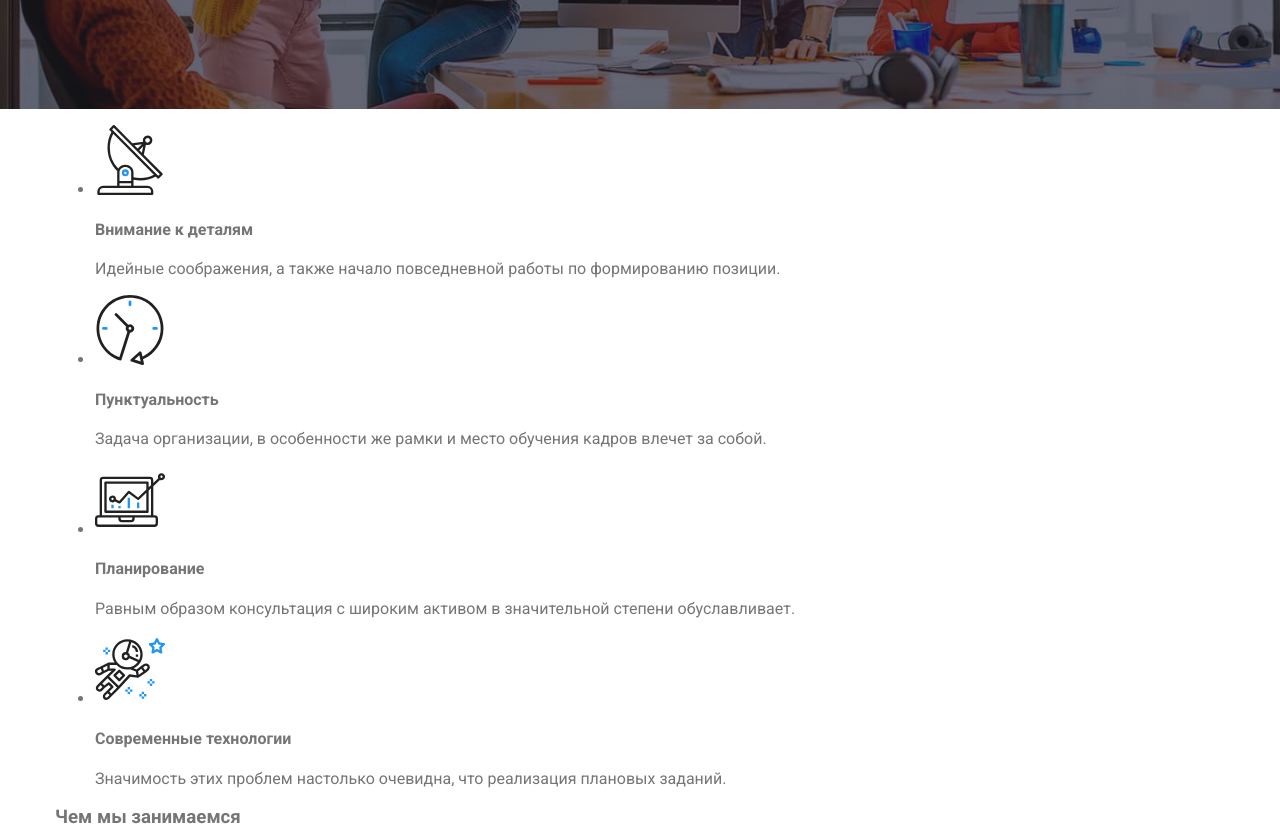
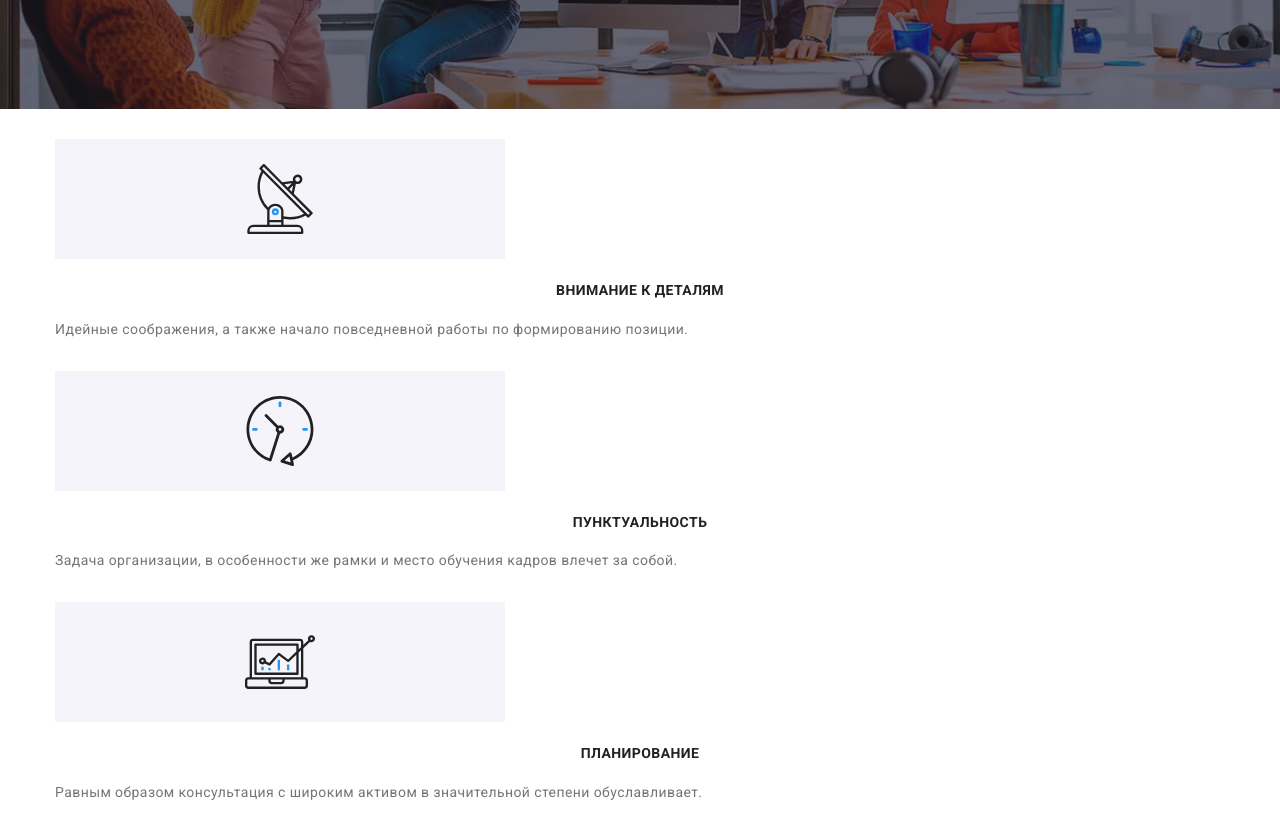
Before and after one commit to KaterinaGerts/goit-markup-hw-08, a plain HTML site: page index.html in a window 1280 px wide. Shown: the part 440-1271 px from the top of the page. Drawn offline with nearby package versions, Linux system fonts and the light colour scheme.

Commit message:
services done

```diff
--- a/sass/layout/_hero.scss
+++ b/sass/layout/_hero.scss
@@ -1,4 +1,5 @@
 .hero {
+  margin-bottom: 30px;
   text-align: center;
   background-color: $primary-bg-color;
 
--- a/sass/layout/_services.scss
+++ b/sass/layout/_services.scss
@@ -0,0 +1,38 @@
+.list-bar {
+  margin: 0;
+  padding: 0;
+  margin-left: auto;
+  margin-right: auto;
+  list-style: none;
+}
+
+.list-description {
+  margin-bottom: 30px;
+
+  & :last-child {
+    margin-bottom: 0;
+  }
+
+  .icon {
+    padding: 25px 190px;
+    width: 450px;
+    height: 120px;
+
+    background-color: $secondary-bg-color;
+  }
+}
+.subtitle {
+  font-weight: bold;
+  font-size: 14px;
+  line-height: 16px;
+  text-align: center;
+  letter-spacing: 0.03em;
+  text-transform: uppercase;
+
+  color: $title-text-color;
+}
+.first-description {
+  font-size: 14px;
+  line-height: 24px;
+  letter-spacing: 0.03em;
+}
```
Also changed, not shown: css/main.css, css/main.min.css, 2 other files.
